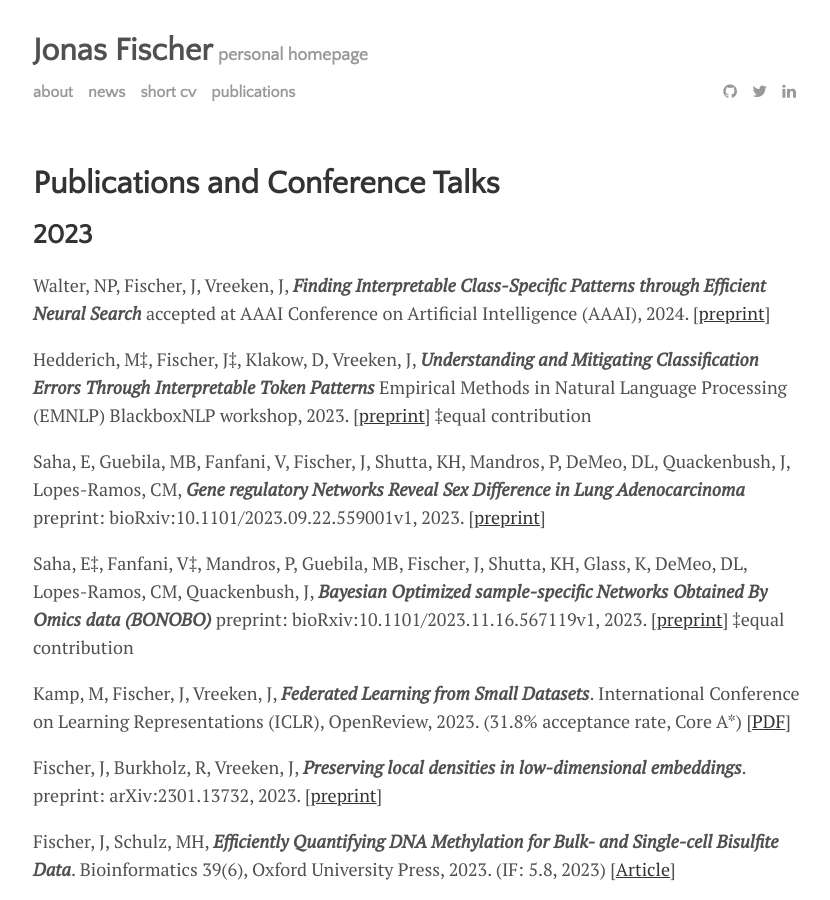
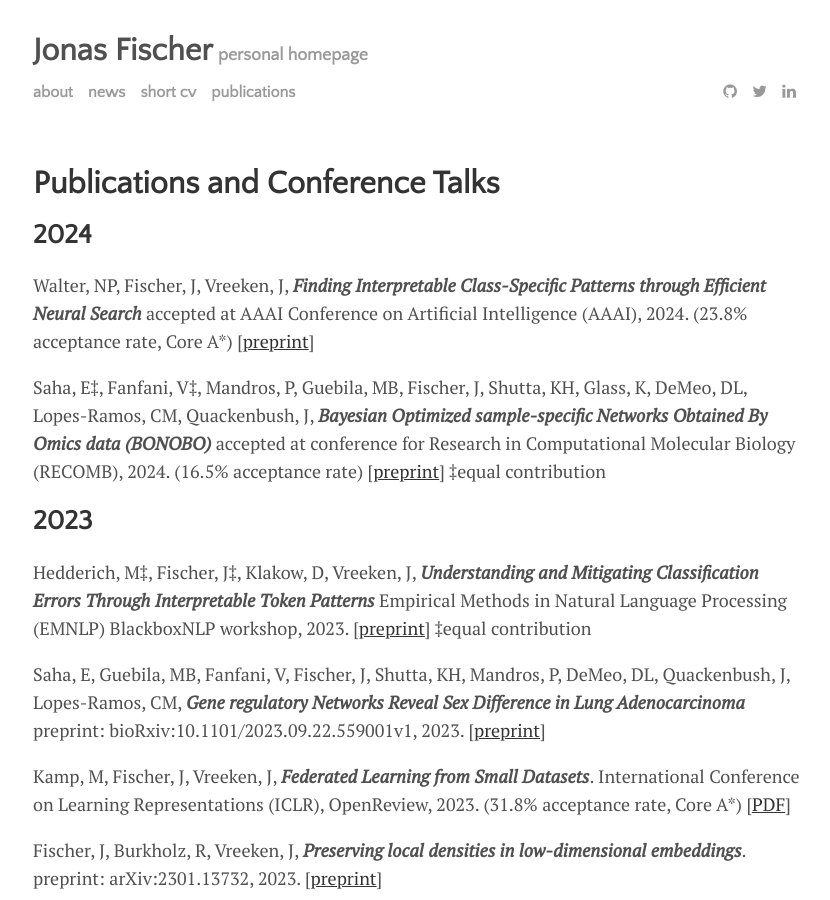
Before and after one commit to FischerJo/FischerJo.github.io, a Jekyll site: the page built from menu/publications.md, in a window 1280 px wide and 900 px high. Shown: the whole window, without its empty margins (223-1053 px from the left). Built offline with Jekyll 4.4.1, drawn with Linux system fonts in a browser that asks for light colours.

Commit message:
Updated diffnaps and bonobo entry and added acceptance rates

```diff
--- a/menu/publications.md
+++ b/menu/publications.md
@@ -4,17 +4,20 @@ title: Publications and Conference Talks
 permalink: /publications
 ---
 
+
+## 2024
+
+Walter, NP, Fischer, J, Vreeken, J, ***Finding Interpretable Class-Specific Patterns through Efficient Neural Search*** accepted at AAAI Conference on Artificial Intelligence (AAAI), 2024. (23.8% acceptance rate, Core A*) \[[preprint](https://arxiv.org/abs/2312.04311)\]
+
+Saha, E‡, Fanfani, V‡, Mandros, P, Guebila, MB, Fischer, J, Shutta, KH, Glass, K, DeMeo, DL, Lopes-Ramos, CM, Quackenbush, J, ***Bayesian Optimized sample-specific Networks Obtained By Omics data (BONOBO)*** accepted at conference for Research in Computational Molecular Biology (RECOMB), 2024. (16.5% acceptance rate) \[[preprint](https://www.biorxiv.org/content/10.1101/2023.11.16.567119v1)\]
+‡equal contribution
+
 ## 2023
-
-Walter, NP, Fischer, J, Vreeken, J, ***Finding Interpretable Class-Specific Patterns through Efficient Neural Search*** accepted at AAAI Conference on Artificial Intelligence (AAAI), 2024. \[[preprint](https://arxiv.org/abs/2312.04311)\]
 
 Hedderich, M‡, Fischer, J‡, Klakow, D, Vreeken, J, ***Understanding and Mitigating Classification Errors Through Interpretable Token Patterns*** Empirical Methods in Natural Language Processing (EMNLP) BlackboxNLP workshop, 2023. \[[preprint](https://arxiv.org/abs/2311.10920)\]
 ‡equal contribution
 
 Saha, E, Guebila, MB, Fanfani, V, Fischer, J, Shutta, KH, Mandros, P, DeMeo, DL, Quackenbush, J, Lopes-Ramos, CM, ***Gene regulatory Networks Reveal Sex Difference in Lung Adenocarcinoma*** preprint: bioRxiv:10.1101/2023.09.22.559001v1, 2023. \[[preprint](https://www.biorxiv.org/content/10.1101/2023.09.22.559001v1)\]
-
-Saha, E‡, Fanfani, V‡, Mandros, P, Guebila, MB, Fischer, J, Shutta, KH, Glass, K, DeMeo, DL, Lopes-Ramos, CM, Quackenbush, J, ***Bayesian Optimized sample-specific Networks Obtained By Omics data (BONOBO)*** preprint: bioRxiv:10.1101/2023.11.16.567119v1, 2023. \[[preprint](https://www.biorxiv.org/content/10.1101/2023.11.16.567119v1)\]
-‡equal contribution
 
 Kamp, M, Fischer, J, Vreeken, J, ***Federated Learning from Small Datasets***. International Conference on Learning Representations (ICLR), OpenReview, 2023. (31.8% acceptance rate, Core A*) \[[PDF](https://openreview.net/forum?id=hDDV1lsRV8)\]
 
```
